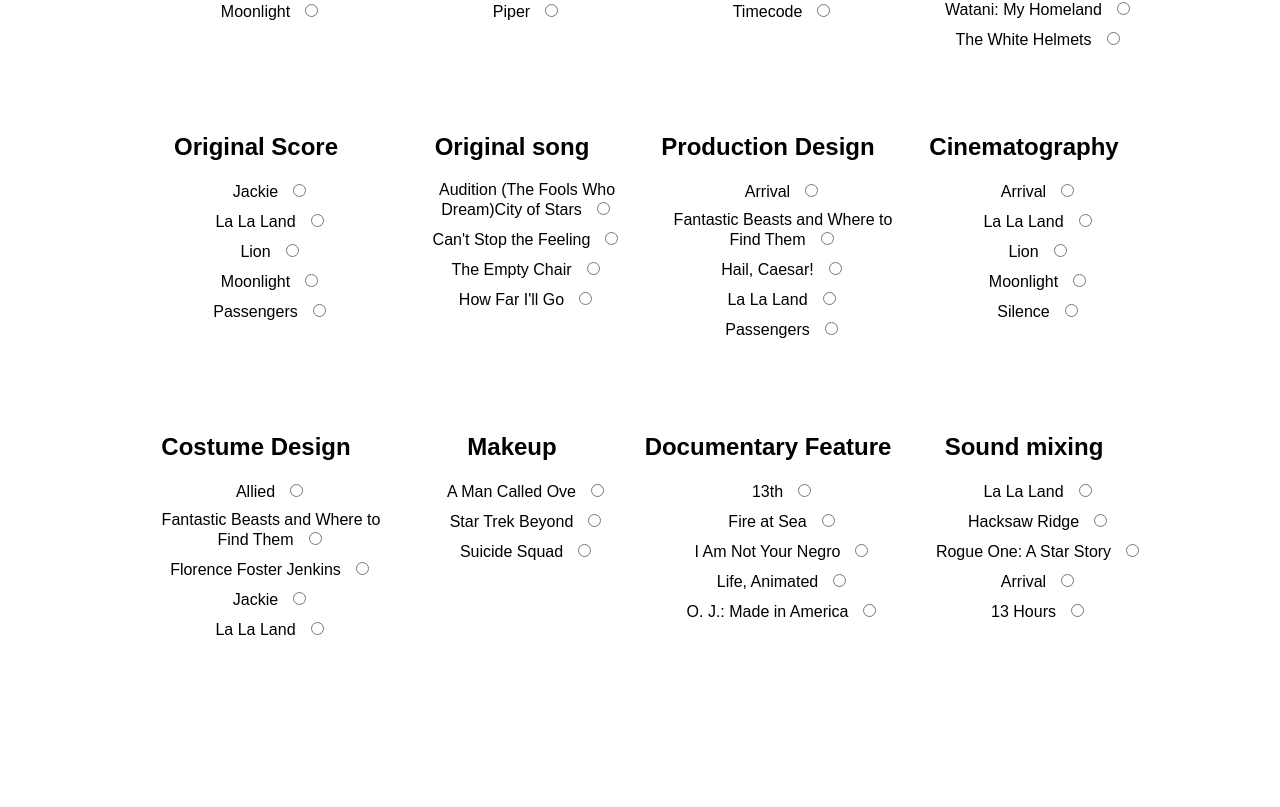
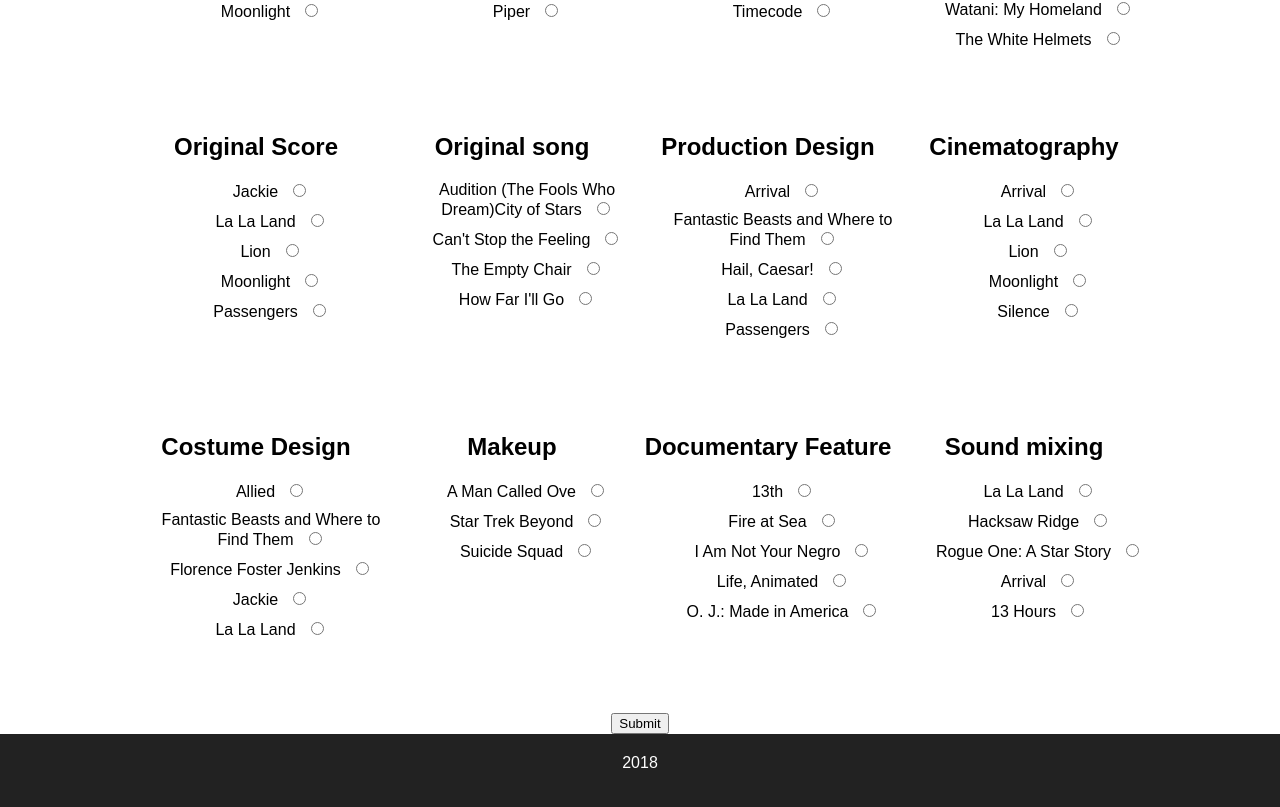
Before and after one commit to eburillo/oscars2017, a React app: page / in a window 1280 px wide. Shown: the part 1245-2052 px from the top of the page. Before the commit the page ends 1958 px from the top, so only its background shows below. Built offline with nearby package versions, Linux system fonts and the light colour scheme.

Commit message:
Add SubmitButton component and SendVotes action

```diff
--- a/src/actions/index.js
+++ b/src/actions/index.js
@@ -1,6 +1,12 @@
 export const getCategories = () => {
   return {
     type: 'GET_CATEGORIES',
+  };
+};
+
+export const sendVotes = () => {
+  return {
+    type: 'SEND_VOTES',
   };
 };
 
--- a/src/components/App.js
+++ b/src/components/App.js
@@ -1,17 +1,22 @@
 import React from 'react';
 import { connect } from 'react-redux';
 import Category from './Category';
+import SubmitButton from './SubmitButton';
 let App = ({ categories }) => {
   return (
     <div className="App">
-      <div className="App-header">
+      <header className="App-header">
         <h2>Oscars 2017 Ballot</h2>
-      </div>
-      <div className="ballot-form">
+      </header>
+      <section className="ballot-form">
         <ul>
           {categories.map((category, i) => <Category {...category} key={i} />)}
         </ul>
-      </div>
+        <SubmitButton />
+      </section>
+      <footer className="App-footer">
+        2018
+      </footer>
     </div>
   );
 };
--- /dev/null
+++ b/src/components/SubmitButton.js
@@ -0,0 +1,10 @@
+import React from 'react';
+import { connect } from 'react-redux';
+import { sendVotes } from '../actions';
+let SubmitButton = ({ dispatch }) => {
+  return <button className="submit-button" onClick={() => dispatch(sendVotes())}>Submit</button>;
+};
+
+SubmitButton = connect()(SubmitButton);
+
+export default SubmitButton;
--- a/src/css/app.css
+++ b/src/css/app.css
@@ -2,7 +2,8 @@
   text-align: center;
 }
 
-.App-header {
+.App-header,
+.App-footer {
   background-color: #222;
   height: 80px;
   padding: 20px;
--- a/src/reducers/votes.js
+++ b/src/reducers/votes.js
@@ -1,5 +1,5 @@
 import oscarsJSON from '../../api/oscars.json';
-import { propOr } from 'ramda';
+import { any, propEq, propOr } from 'ramda';
 
 const categoriesList = propOr([], 'categories')(oscarsJSON);
 const initialState = categoriesList.map(cat => ({
@@ -14,6 +14,9 @@
         item =>
           item.category === action.categoryId ? Object.assign(item, { vote: action.movieId }) : item
       );
+    case 'SEND_VOTES':
+      any(propEq('vote', null))(state) ? console.log('incomplete') : console.log('sent!');
+      return state;
     default:
       return state;
   }
```
